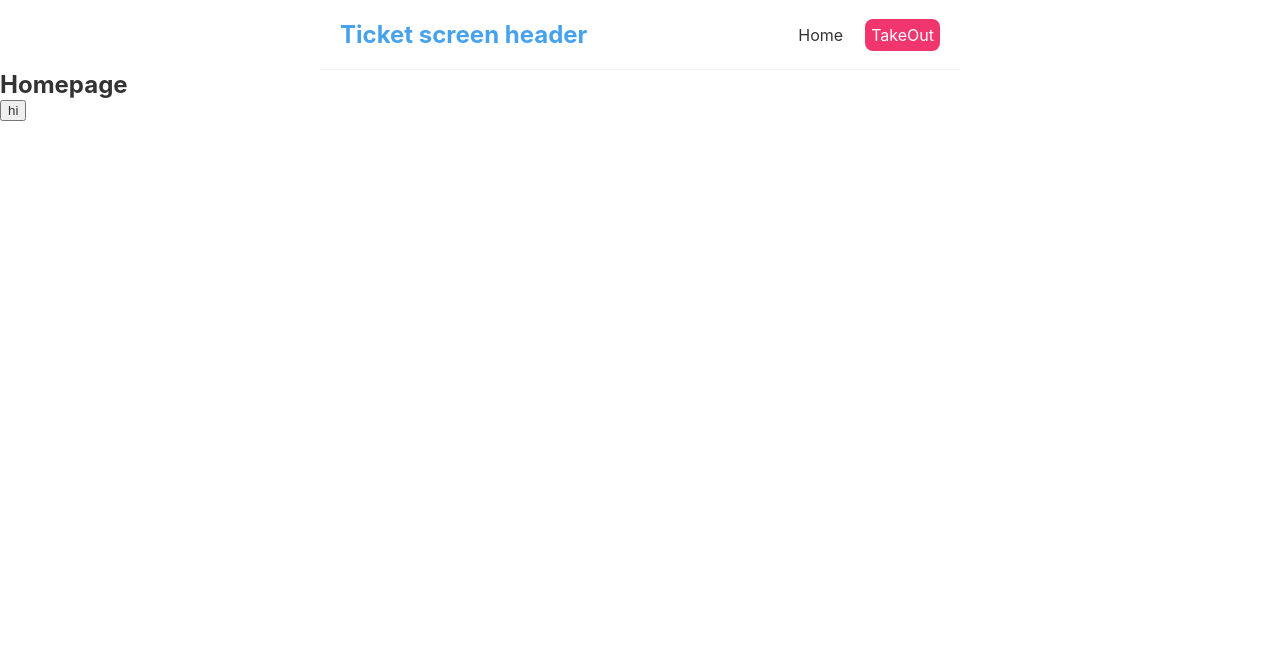
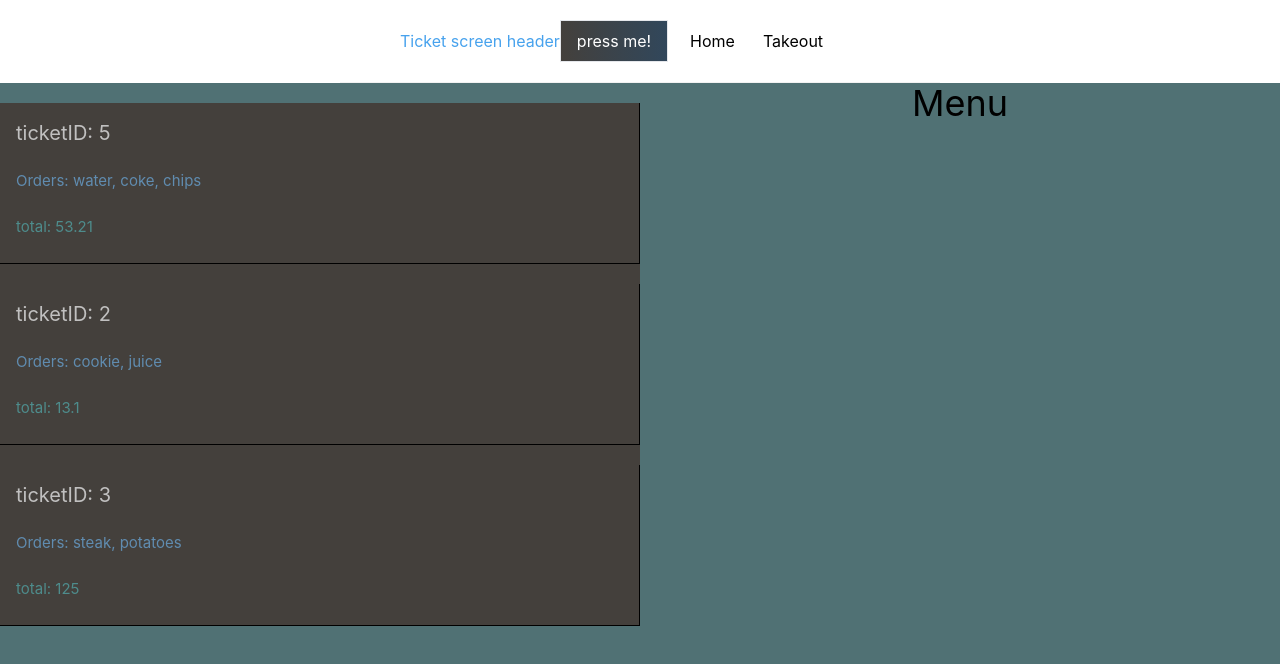
Before and after one commit to sjok101/pos_v-01, a React (Create React App) app in the folder ReactFiles/pos-react/: page / in a window 1280 px wide. Shown: the top 664 px of the page. Built offline with nearby package versions, Linux system fonts and the light colour scheme.

Commit message:
added styling

```diff
--- a/ReactFiles/pos-react/package.json
+++ b/ReactFiles/pos-react/package.json
@@ -8,7 +8,7 @@
     "@testing-library/user-event": "^13.5.0",
     "react": "^18.2.0",
     "react-dom": "^18.2.0",
-    "react-scripts": "5.0.1",
+    "react-scripts": "^5.0.1",
     "web-vitals": "^2.1.4"
   },
   "scripts": {
@@ -34,5 +34,8 @@
       "last 1 firefox version",
       "last 1 safari version"
     ]
+  },
+  "devDependencies": {
+    "tailwindcss": "^3.3.1"
   }
 }
--- a/ReactFiles/pos-react/src/App.css
+++ b/ReactFiles/pos-react/src/App.css
@@ -1,34 +1,44 @@
-*{
+@tailwind base;
+@tailwind components;
+@tailwind utilities;
+
+/* *{
   margin: 0;
   color: #333;
+} */
+
+:root{
+  --primary-dark: #44403c;
+  --primary-light: #31475b;
+  ;
 }
 
+@layer base{
+  html{
+    @apply scroll-smooth
+  }
 
-.App {
-  text-align: center;
+  li{
+    @apply p-4 text-sm
+  }
+
+  button{
+    @apply px-4 py-2 border bg-gradient-to-r from-[var(--primary-dark)] to-[var(--primary-light)] text-white
+  }
+
 }
 
-.App-logo {
-  height: 40vmin;
-  pointer-events: none;
+.centered{
+  display: flex;
+  justify-content: center;
+
 }
 
-@media (prefers-reduced-motion: no-preference) {
-  .App-logo {
-    animation: App-logo-spin infinite 20s linear;
-  }
-}
+/* .App {
+  background-color :#8d9091;
+}  */
 
-.App-header {
-  background-color: #282c34;
-  min-height: 100vh;
-  display: flex;
-  flex-direction: column;
-  align-items: center;
-  justify-content: center;
-  font-size: calc(10px + 2vmin);
-  color: white;
-}
+
 
 .navbar{
   padding: 20px;
@@ -37,6 +47,11 @@
   max-width: 600px;
   margin: 0 auto;
   border-bottom: 1px solid #f2f2f2;
+
+}
+
+.home{
+  background-color: #507174;
 }
 
 .navbar h1 {
@@ -57,6 +72,45 @@
   color: #f1356d;
 }
 
+.ticket-map{
+  background-color: #44403c;
+}
+
+.menu-itmes{
+  background-color: rgb(68,64,60);
+}
+
+.ticket-preview {
+  padding: 10px 16px;
+  margin: 20px 0;
+  border-bottom: 1px solid #000;
+  border-right: 1px solid #000;
+
+}
+
+.ticket-preview:hover {
+  box-shadow: 1px 3px 5px rgba(0, 0, 0, 0.1);
+}
+
+.ticket-preview h2 {
+  font-size: 20px;
+  color:  #c1c0c0;
+  margin-bottom: 8px;
+
+}
+
+.ticket-preview h3 {
+  font-size: 15px;
+  color:  #608cb0;
+  margin-bottom: 6px;
+}
+
+.ticket-preview p {
+  font-size: 15px;
+  color:  #4e8c8c;
+  margin-bottom: 6px;
+}
+
 .content {
   max-width: 600px;
   margin: 40px auto;
@@ -66,12 +120,3 @@
 .App-link {
   color: #61dafb;
 }
-
-@keyframes App-logo-spin {
-  from {
-    transform: rotate(0deg);
-  }
-  to {
-    transform: rotate(360deg);
-  }
-}
--- a/ReactFiles/pos-react/src/HeaderBar.js
+++ b/ReactFiles/pos-react/src/HeaderBar.js
@@ -1,17 +1,17 @@
 const HeaderBar = () => {
     return (
         <nav className="navbar">
+            <div className="flex items-center px-10">
             <h1> Ticket screen header</h1>
+            <button >press me!</button>
             <div className="links">
                 <a href="/">Home</a>
                 <a href="/takeout" style={{
-                    color: "white",
-                    backgroundColor: '#f1356d',
                     borderRadius: '8px'
-                }}>TakeOut</a>
+                }}>Takeout</a>
 
             </div>
-
+            </div>
         </nav>
     );
 }
--- a/ReactFiles/pos-react/src/Home.js
+++ b/ReactFiles/pos-react/src/Home.js
@@ -1,14 +1,51 @@
+import { useState } from "react";
+import React from 'react';
+
 const Home = () => {
+    const [msg, setMsg] = useState('hi guys');
+    const [idnum, setIdNum] = useState(350);
+    const [tickets, setTickets] = useState([
+        {ticketID: 5, orders: 'water, coke, chips', total: 53.21},
+        {ticketID: 2, orders: 'cookie, juice', total: 13.10},
+        {ticketID: 3, orders: 'steak, potatoes', total: 125.00}
+    ]);
+
 
     const handeClick = () => {
         console.log('greetings');
+        setMsg('new msg');
+        setIdNum(25);
     }
 
     return (
-        <div className="home">
-            <h2>Homepage</h2>
-            <button onClick = {handeClick}>hi</button>
-        </div>
+
+        <><React.Fragment>
+            <section>
+            < div className="home">
+                <div className="w-screen h-250 grid grid-rows-2 text-4xl md:grid-cols-2">
+                    <div className='w-full h-900 '>
+                        <div className="ticket-map">
+
+                        {tickets.map((ticket) => (
+                         <div className="ticket-preview" key={ticket.ticketID}>
+                                <h2>ticketID: {ticket.ticketID}</h2>
+                                <h3>Orders: {ticket.orders}</h3>
+                                <p>total: {ticket.total}</p>
+
+                            </div>
+                        ))}
+                        </div>
+                    </div>
+
+                    <div className="flex w-full h-100 justify-center md:h-screen">
+                        <div className="menu-items"><p>Menu</p>
+                        </div>
+                    </div>
+                </div>
+            </div>
+            </section>
+        </React.Fragment></>
+
     );
 }
 
--- /dev/null
+++ b/ReactFiles/pos-react/tailwind.config.js
@@ -0,0 +1,8 @@
+/** @type {import('tailwindcss').Config} */
+module.exports = {
+  content: ["./src/**/*.{htmn,js}"],
+  theme: {
+    extend: {},
+  },
+  plugins: [],
+}
```
Also changed, not shown: 2 other files (tests, documents, lock files or other folders).
